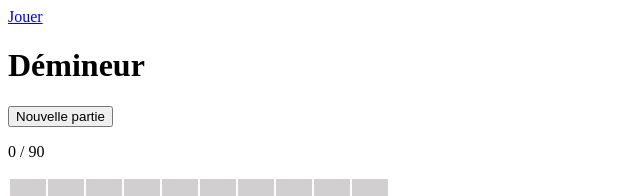
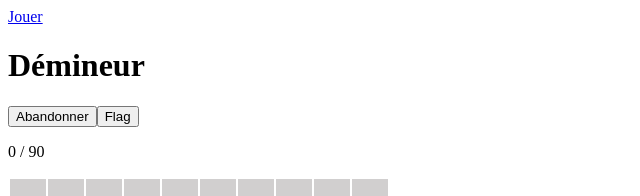
Before and after one commit to BatMaxou/esgi-minesweeper, a Vue app: page / in a window 1280 px wide. Both pictures are taken after a click on the button "Nouvelle partie". Shown: the top 196 px of the page, without its empty margins (0-640 px from the left). Built offline with nearby package versions, Linux system fonts and the light colour scheme.

Commit message:
:bug: Bad reactive && add flag mode button

```diff
--- a/src/components/minesweeper/Cell.vue
+++ b/src/components/minesweeper/Cell.vue
@@ -1,5 +1,6 @@
 <script setup>
   import { ref, computed, watch } from 'vue';
+  import { storeToRefs } from 'pinia';
   import { useMinesweeperStore } from '@/stores/minesweeper';
 
   const { x, y, forceReveal } = defineProps({
@@ -23,27 +24,33 @@
   const isFlagged = ref(false);
   const isBombRevealed = ref(false);
   const isRevealed = ref(false);
-  const {
-    reveal: tryCell,
-    isFlagMode,
-    isFinished,
-    isWon,
-    incrementScore,
-  } = useMinesweeperStore();
+
+  const store = useMinesweeperStore();
+  const { reveal: tryCell, incrementScore } = store;
+  const { isFinished, isWon, isFlagMode, isReset } = storeToRefs(store);
 
   const reveal = () => {
-    if (value.value !== null || isFinished()) {
+    // Si la valeur est déjà définie
+    // ou si la partie est terminée
+    // ou si la case est déjà marquée comme drapeau
+    // -- et qu'on ne force pas la révélation
+    // -- et qu'on n'est pas en mode drapeau (click sur un drapeau pour l'enlever)
+    if (
+      value.value !== null
+      || isFinished.value
+      || (isFlagged.value && !forceReveal && !isFlagMode.value)
+    ) {
       return
     }
 
-    if (isFlagMode()) {
+    if (isFlagMode.value) {
       isFlagged.value = !isFlagged.value
 
       return
     }
 
     const result = tryCell({ x, y });
-    if (!result && isFinished() && !isWon()) {
+    if (!result && isFinished.value && !isWon.value) {
       isBombRevealed.value = true
 
       return
@@ -72,7 +79,19 @@
     return value.value ?? ''
   });
 
-  watch(() => forceReveal, newValue => newValue && reveal())
+  watch(() => forceReveal, newValue => {
+    if (newValue) {
+      isFlagged.value = false;
+      reveal()
+    }
+  })
+
+  watch(isReset, () => {
+    value.value = null;
+    isFlagged.value = false;
+    isBombRevealed.value = false;
+    isRevealed.value = false;
+  });
 </script>
 
 <template>
--- a/src/components/minesweeper/Table.vue
+++ b/src/components/minesweeper/Table.vue
@@ -1,5 +1,5 @@
 <script setup>
-  import { computed, ref, toRaw } from 'vue';
+  import { computed, ref, toRaw, watch } from 'vue';
   import { storeToRefs } from 'pinia';
 
   import { useMinesweeperStore } from '@/stores/minesweeper';
@@ -7,7 +7,7 @@
 
   const toReveal = ref({});
   const store = useMinesweeperStore();
-  const { minesweeper } = storeToRefs(store);
+  const { minesweeper, isReset } = storeToRefs(store);
   const { getNeighbors } = store;
 
   const dimension = computed(() => minesweeper.value ? minesweeper.value.dimension : 0);
@@ -27,6 +27,12 @@
   const shouldReveal = ({ x, y }) => {
     return toReveal.value[`${x},${y}`] || false;
   };
+
+  watch(isReset, (newValue) => {
+    if (newValue) {
+      toReveal.value = {};
+    }
+  });
 </script>
 
 <template>
--- a/src/stores/minesweeper/index.js
+++ b/src/stores/minesweeper/index.js
@@ -1,12 +1,25 @@
-import { ref, toRaw } from "vue"
+import { ref, toRaw, watch } from "vue"
 import { defineStore } from "pinia"
 
 import Minesweeper from "./model"
 
 export const useMinesweeperStore = defineStore('minesweeper', () => {
   const minesweeper = ref(null)
+  const isReset = ref(false)
+  const isFinished = ref(false)
+  const isWon = ref(false)
+  const isFlagMode = ref(false)
+
+  const resetMinesweeper = () => {
+    isReset.value = true
+    minesweeper.value = null
+    isFinished.value = false
+    isWon.value = false
+    isFlagMode.value = false
+  }
 
   const createMinesweeper = (level) => {
+    isReset.value = false
     minesweeper.value = new Minesweeper(level)
   }
 
@@ -15,25 +28,20 @@ export const useMinesweeperStore = defineStore('minesweeper', () => {
       return
     }
 
-    return toRaw(minesweeper.value).try(coords)
+    const value = toRaw(minesweeper.value).try(coords)
+
+    isFinished.value = minesweeper.value.isFinished()
+
+    return value
   }
 
-  const isFlagMode = () => {
+  const handleFlagMode = () => {
     if (!isValid(minesweeper)) {
       return
     }
 
-    const result = minesweeper.value.isFlagMode()
-
-    return result && !minesweeper.value.isFinished
-  }
-
-  const isWon = () => {
-    return minesweeper.value?.isWon() || false
-  }
-
-  const isFinished = () => {
-    return minesweeper.value?.isFinished() || false
+    minesweeper.value.handleFlagMode()
+    isFlagMode.value = minesweeper.value.isFlagMode()
   }
 
   const incrementScore = () => {
@@ -42,6 +50,9 @@ export const useMinesweeperStore = defineStore('minesweeper', () => {
     }
 
     minesweeper.value.incrementScore(1)
+
+    isWon.value = minesweeper.value.isWon()
+    isFinished.value = minesweeper.value.isFinished()
   }
 
   const getNeighbors = (coords, strict = false) => {
@@ -54,13 +65,16 @@ export const useMinesweeperStore = defineStore('minesweeper', () => {
 
   return {
     minesweeper,
+    isWon,
+    isFlagMode,
+    isFinished,
+    isReset,
     createMinesweeper,
+    resetMinesweeper,
     reveal,
-    isFlagMode,
-    isWon,
-    isFinished,
     incrementScore,
     getNeighbors,
+    handleFlagMode,
   }
 })
 
--- a/src/views/Home.vue
+++ b/src/views/Home.vue
@@ -6,8 +6,8 @@
   import Table from '@/components/minesweeper/Table.vue';
 
   const store = useMinesweeperStore();
-  const { createMinesweeper } = store;
   const { minesweeper } = storeToRefs(store);
+  const { createMinesweeper, resetMinesweeper, handleFlagMode } = store;
 
   const max = computed(() => {
     return minesweeper.value
@@ -18,8 +18,10 @@
 
 <template>
   <h1>Démineur</h1>
-  <button @click="createMinesweeper(1)">Nouvelle partie</button>
+  <button v-if="!minesweeper" @click="createMinesweeper(1)">Nouvelle partie</button>
+  <button v-if="minesweeper" @click="resetMinesweeper()">Abandonner</button>
 
+  <button v-if="minesweeper" @click="handleFlagMode()">Flag</button>
   <p v-if="minesweeper">{{ minesweeper.score }} / {{ max }}</p>
 
   <Table />
```
